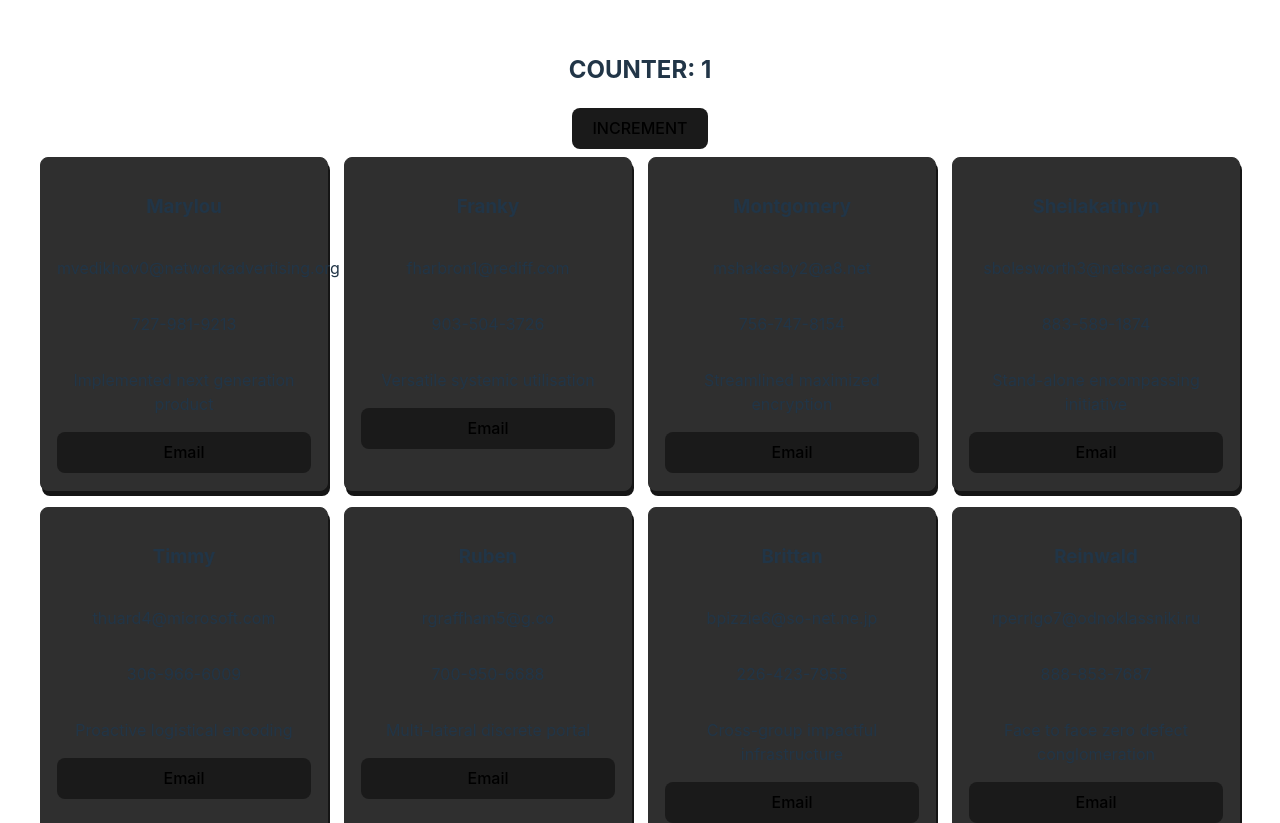
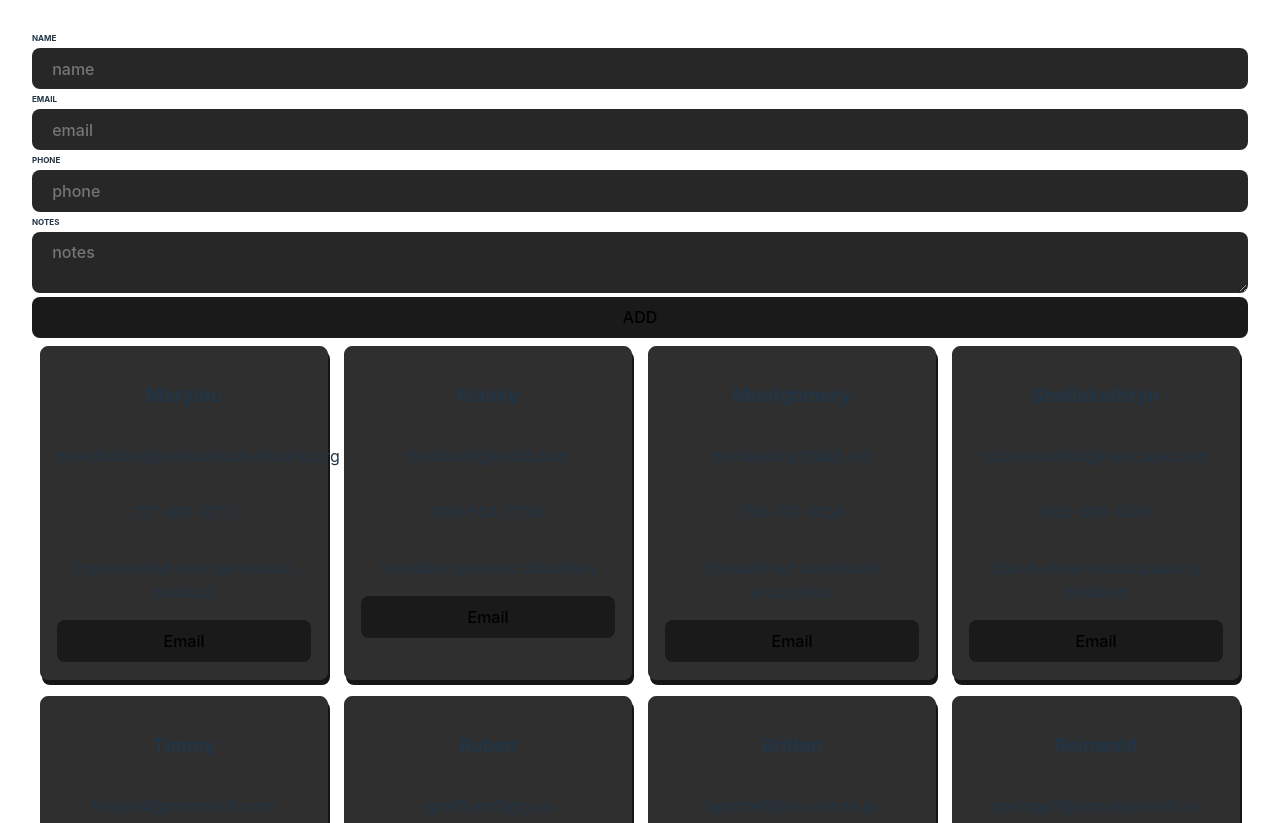
Before and after one commit to FMiscia/react-course, a React (Vite) app: page / in a window 1280 px wide. Shown: the top 823 px of the page. Built offline with nearby package versions, Linux system fonts and the light colour scheme.

Commit message:
Add Input, TextArea and ContactForm

```diff
--- a/src/App.tsx
+++ b/src/App.tsx
@@ -3,19 +3,59 @@
 import ContactCard from './components/ContactCard'
 import { useState } from 'react'
 import Button from './components/Button'
+import Input from './components/Input'
+import TextArea from './components/TextArea'
+import { uid } from './utils'
 
 function App() {
-    const [number, setNumber] = useState(1)
+    const [list, setList] = useState(contacts)
+    const [name, setName] = useState('')
+    const [email, setEmail] = useState('')
+    const [phone, setPhone] = useState('')
+    const [notes, setNotes] = useState('')
     return (
         <div className="App">
-            <h2>COUNTER: {number}</h2>
-            <Button label='INCREMENT' onClick={() => {
-                setNumber(number + 1)
-                setNumber(number + 1)
-                setNumber(number + 5)
-            }} />
+            <div style={{ display: 'flex', flexDirection: 'column' }}>
+                <Input
+                    value={name}
+                    label="name"
+                    placeholder="name"
+                    onChange={(e) => setName(e.target.value)}
+                />
+                <Input
+                    value={email}
+                    label="email"
+                    placeholder="email"
+                    onChange={(e) => setEmail(e.target.value)}
+                />
+                <Input
+                    value={phone}
+                    label="phone"
+                    placeholder="phone"
+                    onChange={(e) => setPhone(e.target.value)}
+                />
+                <TextArea
+                    value={notes}
+                    label="notes"
+                    placeholder="notes"
+                    onChange={(e) => setNotes(e.target.value)}
+                />
+                <Button
+                    label="ADD"
+                    onClick={() => {
+                        const contact = {
+                            id: uid(),
+                            email,
+                            name,
+                            notes,
+                            phone
+                        }
+                        setList([contact, ...list])
+                    }}
+                />
+            </div>
             <div style={{ display: 'flex', flexDirection: 'row', flexWrap: 'wrap' }}>
-                {contacts.map((it) => (
+                {list.map((it) => (
                     <ContactCard key={it.id} {...it} />
                 ))}
             </div>
--- a/src/components/ContactCard.css
+++ b/src/components/ContactCard.css
@@ -11,3 +11,7 @@
   background-color: #2f2f2f;
   box-shadow: 2px 5px rgb(21, 21, 21);
 }
+
+.App-ContactCard .ContactCardNotes {
+    white-space: pre-wrap;
+}
--- a/src/components/ContactCard.tsx
+++ b/src/components/ContactCard.tsx
@@ -8,7 +8,7 @@
             <h3>{props.name}</h3>
             <p>{props.email}</p>
             <p>{props.phone}</p>
-            <p>{props.notes}</p>
+            <p className="ContactCardNotes">{props.notes}</p>
             <Button label="Email" />
         </div>
     )
--- /dev/null
+++ b/src/components/Input.css
@@ -0,0 +1,23 @@
+.App-Input {
+  display: flex;
+  flex-direction: column;
+}
+
+.App-Input .InputLabel {
+  font-size: 0.5em;
+  text-transform: uppercase;
+  font-weight: bold;
+  align-self: flex-start;
+}
+
+.App-Input input {
+  border-radius: 8px;
+  border: 1px solid transparent;
+  padding: 0.6em 1.2em;
+  font-size: 1em;
+  font-weight: 500;
+  font-family: inherit;
+  background-color: #272727;
+  margin: 4px 0;
+  transition: border-color 0.25s;
+}
--- /dev/null
+++ b/src/components/Input.tsx
@@ -0,0 +1,18 @@
+import { InputHTMLAttributes } from 'react'
+import './Input.css'
+
+function Input({label, ...inputProps}: InputProps) {
+
+    return (
+        <div className='App-Input'>
+            <div className="InputLabel">{label}</div>
+            <input {...inputProps} />
+        </div>
+    )
+}
+
+type InputProps = {
+    label?: string
+} & InputHTMLAttributes<HTMLInputElement>
+
+export default Input
--- /dev/null
+++ b/src/components/TextArea.css
@@ -0,0 +1,23 @@
+.App-TextArea {
+  display: flex;
+  flex-direction: column;
+}
+
+.App-TextArea .TextAreaLabel {
+  font-size: 0.5em;
+  text-transform: uppercase;
+  font-weight: bold;
+  align-self: flex-start;
+}
+
+.App-TextArea textarea {
+  border-radius: 8px;
+  border: 1px solid transparent;
+  padding: 0.6em 1.2em;
+  font-size: 1em;
+  font-weight: 500;
+  font-family: inherit;
+  background-color: #272727;
+  margin: 4px 0;
+  transition: border-color 0.25s;
+}
--- /dev/null
+++ b/src/components/TextArea.tsx
@@ -0,0 +1,18 @@
+import { TextareaHTMLAttributes } from 'react'
+import './TextArea.css'
+
+function TextArea({label, ...textAreaProps}: TextAreaProps) {
+
+    return (
+        <div className='App-TextArea'>
+            <div className="TextAreaLabel">{label}</div>
+            <textarea {...textAreaProps} />
+        </div>
+    )
+}
+
+type TextAreaProps = {
+    label?: string
+} & TextareaHTMLAttributes<HTMLTextAreaElement>
+
+export default TextArea
--- /dev/null
+++ b/src/utils.ts
@@ -0,0 +1,2 @@
+export const uid = () =>
+    String(Date.now().toString(32) + Math.random().toString(16)).replace(/\./g, '')
```
